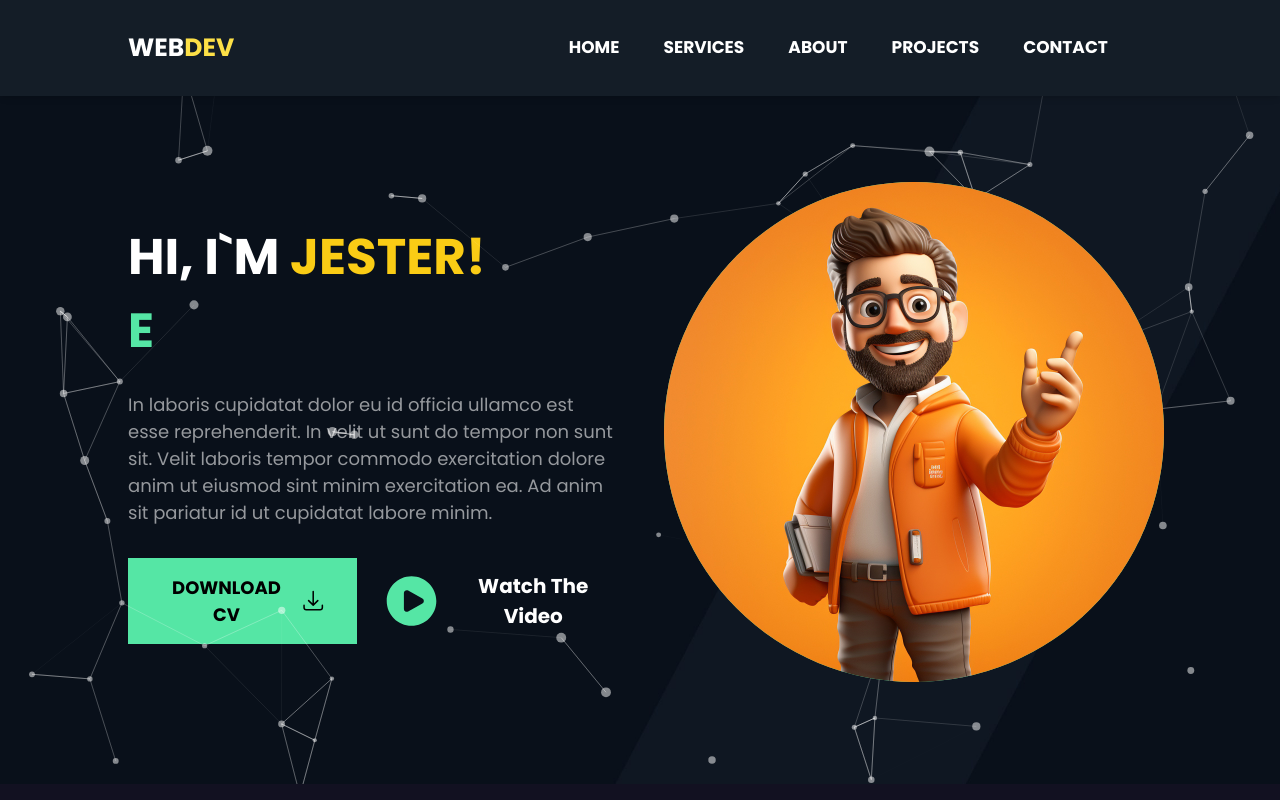
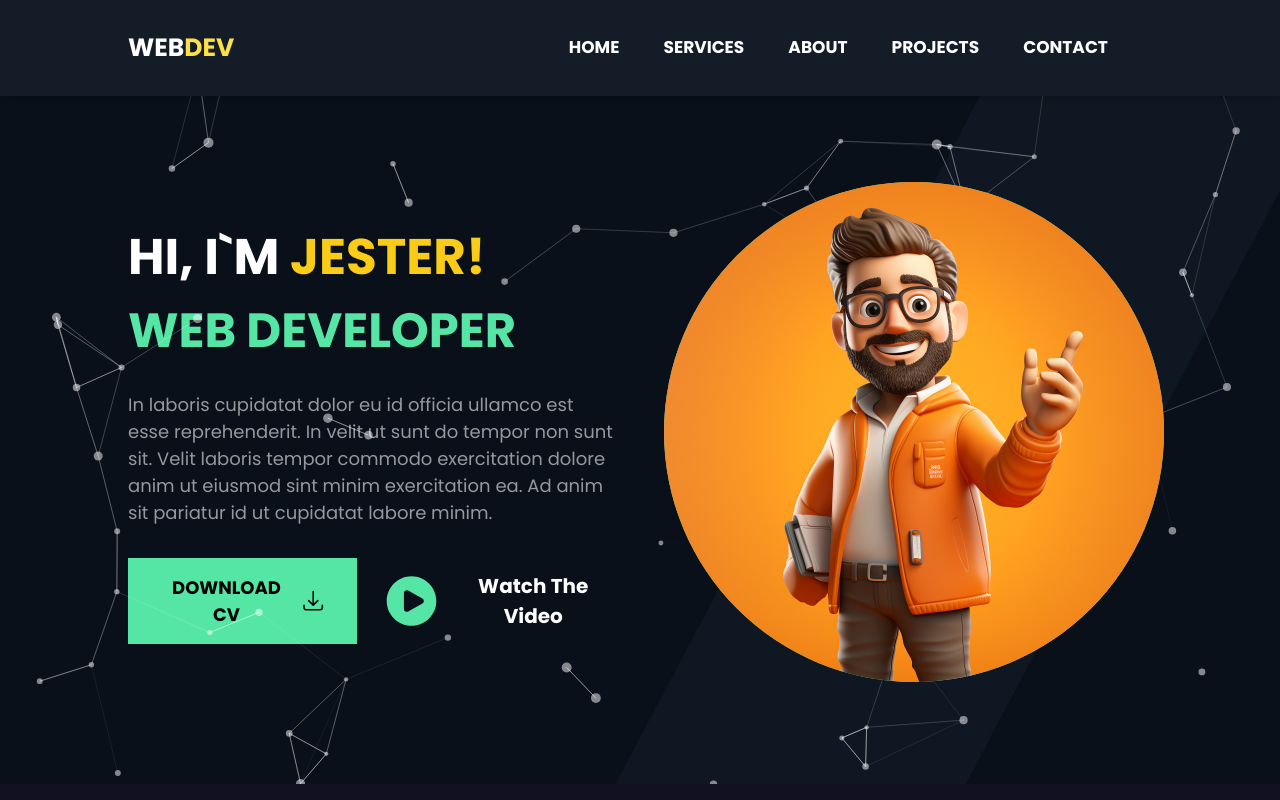
Before and after one commit to Photons3/lumine-portfolio, a Next.js app: page / in a window 1280 px wide. Shown: the top 800 px of the page. Built offline with nearby package versions, Linux system fonts and the light colour scheme.

Commit message:
Updates to packages

```diff
--- a/package.json
+++ b/package.json
@@ -15,6 +15,7 @@
     "react-dom": "^18",
     "react-tsparticles": "^2.12.2",
     "react-type-animation": "^3.2.0",
+    "sharp": "^0.33.2",
     "tsparticles-engine": "^2.12.0",
     "tsparticles-slim": "^2.12.0"
   },
@@ -22,7 +23,7 @@
     "@types/node": "^20",
     "@types/react": "^18",
     "@types/react-dom": "^18",
-    "autoprefixer": "^10.4.16",
+    "autoprefixer": "^10.4.17",
     "eslint": "^8",
     "eslint-config-next": "14.0.4",
     "postcss": "^8.4.33",
--- a/src/components/TextEffect.tsx
+++ b/src/components/TextEffect.tsx
@@ -8,7 +8,7 @@
         // Same substring at the start will only be typed out once, initially
         "Programmer",
         1500, // wait 1s before replacing "Mice" with "Hamsters"
-        "Electronics Engineer",
+        "Electronics",
         1500,
         "Web Developer",
         1500,
```
Also changed, not shown: 1 other file (tests, documents, lock files or other folders).
